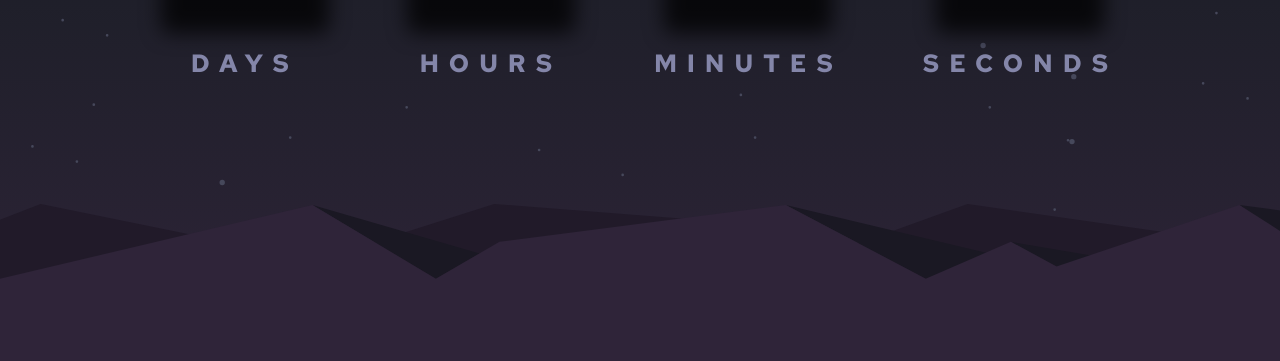
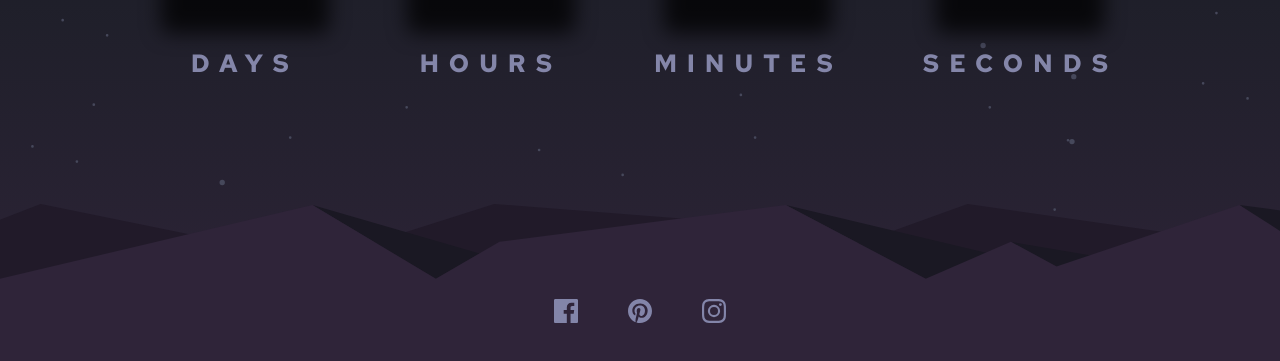
Before and after one commit to sriveer-me/countdown-timer, a website with bundled scripts: page front-end/index.html in a window 1280 px wide. Shown: the part 421-782 px from the top of the page. Built offline with nearby package versions, Linux system fonts and the light colour scheme; files whose address does not match are found by name.

Commit message:
desktop version ready.

```diff
--- a/front-end/index.html
+++ b/front-end/index.html
@@ -73,6 +73,18 @@
                 </div>
             </div>
         </div>
+        <div class="icon-box u-margin-top-big u-margin-bottom-big">
+            <a href="#">
+                <svg xmlns="http://www.w3.org/2000/svg" width="24" height="24"><path d="M22.675 0H1.325C.593 0 0 .593 0 1.325v21.351C0 23.407.593 24 1.325 24H12.82v-9.294H9.692v-3.622h3.128V8.413c0-3.1 1.893-4.788 4.659-4.788 1.325 0 2.463.099 2.795.143v3.24l-1.918.001c-1.504 0-1.795.715-1.795 1.763v2.313h3.587l-.467 3.622h-3.12V24h6.116c.73 0 1.323-.593 1.323-1.325V1.325C24 .593 23.407 0 22.675 0z"/></svg>
+            </a>
+            <a href="#">
+                <svg xmlns="http://www.w3.org/2000/svg" width="24" height="24"><path d="M12 0C5.373 0 0 5.372 0 12c0 5.084 3.163 9.426 7.627 11.174-.105-.949-.2-2.405.042-3.441.218-.937 1.407-5.965 1.407-5.965s-.359-.719-.359-1.782c0-1.668.967-2.914 2.171-2.914 1.023 0 1.518.769 1.518 1.69 0 1.029-.655 2.568-.994 3.995-.283 1.194.599 2.169 1.777 2.169 2.133 0 3.772-2.249 3.772-5.495 0-2.873-2.064-4.882-5.012-4.882-3.414 0-5.418 2.561-5.418 5.207 0 1.031.397 2.138.893 2.738a.36.36 0 01.083.345l-.333 1.36c-.053.22-.174.267-.402.161-1.499-.698-2.436-2.889-2.436-4.649 0-3.785 2.75-7.262 7.929-7.262 4.163 0 7.398 2.967 7.398 6.931 0 4.136-2.607 7.464-6.227 7.464-1.216 0-2.359-.631-2.75-1.378l-.748 2.853c-.271 1.043-1.002 2.35-1.492 3.146C9.57 23.812 10.763 24 12 24c6.627 0 12-5.373 12-12 0-6.628-5.373-12-12-12z"/></svg>
+            </a>
+            <a href="#">
+                <svg xmlns="http://www.w3.org/2000/svg" width="24" height="24"><path d="M12 2.163c3.204 0 3.584.012 4.85.07 3.252.148 4.771 1.691 4.919 4.919.058 1.265.069 1.645.069 4.849 0 3.205-.012 3.584-.069 4.849-.149 3.225-1.664 4.771-4.919 4.919-1.266.058-1.644.07-4.85.07-3.204 0-3.584-.012-4.849-.07-3.26-.149-4.771-1.699-4.919-4.92-.058-1.265-.07-1.644-.07-4.849 0-3.204.013-3.583.07-4.849.149-3.227 1.664-4.771 4.919-4.919 1.266-.057 1.645-.069 4.849-.069zM12 0C8.741 0 8.333.014 7.053.072 2.695.272.273 2.69.073 7.052.014 8.333 0 8.741 0 12c0 3.259.014 3.668.072 4.948.2 4.358 2.618 6.78 6.98 6.98C8.333 23.986 8.741 24 12 24c3.259 0 3.668-.014 4.948-.072 4.354-.2 6.782-2.618 6.979-6.98.059-1.28.073-1.689.073-4.948 0-3.259-.014-3.667-.072-4.947-.196-4.354-2.617-6.78-6.979-6.98C15.668.014 15.259 0 12 0zm0 5.838a6.162 6.162 0 100 12.324 6.162 6.162 0 000-12.324zM12 16a4 4 0 110-8 4 4 0 010 8zm6.406-11.845a1.44 1.44 0 100 2.881 1.44 1.44 0 000-2.881z"/></svg>
+            </a>
+
+        </div>
     </main>
 </body>
 </html>
--- a/front-end/sass/base/_utilities.scss
+++ b/front-end/sass/base/_utilities.scss
@@ -1,5 +1,9 @@
 .u-margin-top-big{
     margin-top: 5rem;
+}
+
+.u-margin-bottom-big{
+    margin-bottom: 5rem;
 }
 
 .u-margin-top-large{
--- a/front-end/sass/pages/_main.scss
+++ b/front-end/sass/pages/_main.scss
@@ -21,3 +21,19 @@ main{
     justify-content: center;
     align-items: flex-start;
 }
+
+.icon-box{
+    display: flex;
+    column-gap: 5rem;
+
+    a:link,
+    a:visited{
+        fill: #8385A9;
+        transition: all 0.5s;
+        text-decoration: none;
+    }
+
+    a:hover{
+        fill: $color-red;
+    }
+}
```
Also changed, not shown: front-end/css/style.css.
